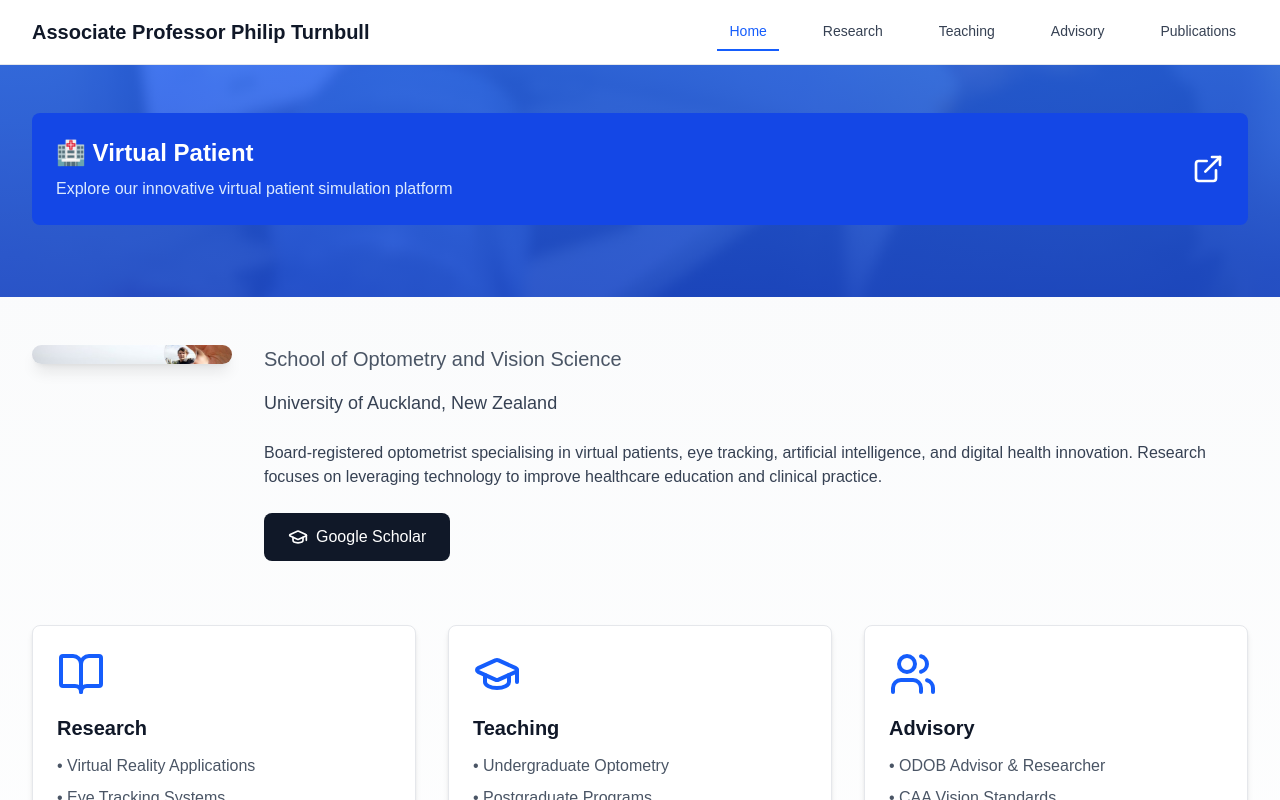
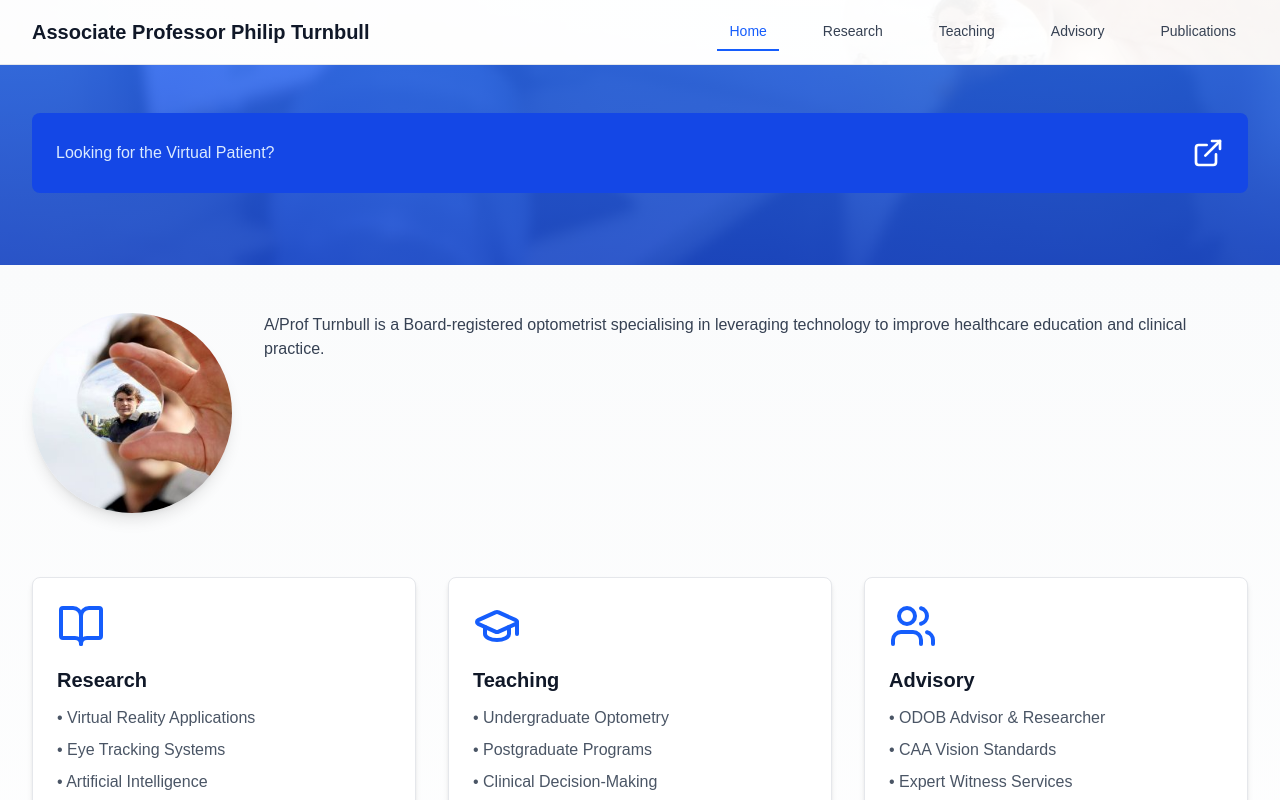
Before and after one commit to fillupt/Work-Website, a Next.js app: page / in a window 1280 px wide. Shown: the top 800 px of the page. Built offline with nearby package versions, Linux system fonts and the light colour scheme.

Commit message:
Use correct profile photo from Google Scholar and add banner to header background

```diff
--- a/app/components/Header.tsx
+++ b/app/components/Header.tsx
@@ -15,7 +15,12 @@ export default function Header() {
   ];
 
   return (
-    <header className="bg-white border-b border-gray-200 sticky top-0 z-50">
+    <header
+      className="bg-white border-b border-gray-200 sticky top-0 z-50 relative bg-cover bg-center"
+      style={{
+        backgroundImage: "linear-gradient(rgba(255, 255, 255, 0.95), rgba(255, 255, 255, 0.95)), url('/images/header-banner.jpg')"
+      }}
+    >
       <nav className="max-w-7xl mx-auto px-4 sm:px-6 lg:px-8">
         <div className="flex justify-between items-center h-16">
           <Link href="/" className="text-xl font-bold text-gray-900">
--- a/app/page.tsx
+++ b/app/page.tsx
@@ -14,8 +14,7 @@ export default function Home() {
           <div className="bg-blue-700 rounded-lg p-6 mb-6 hover:bg-blue-800 transition-colors">
             <Link href="https://virtualpatient.co.nz" target="_blank" rel="noopener noreferrer" className="flex items-center justify-between">
               <div>
-                <h2 className="text-2xl font-bold mb-2">🏥 Virtual Patient</h2>
-                <p className="text-blue-100">Explore our innovative virtual patient simulation platform</p>
+                <p className="text-blue-100">Looking for the Virtual Patient? </p>
               </div>
               <ExternalLink className="w-8 h-8" />
             </Link>
@@ -30,7 +29,7 @@ export default function Home() {
           <div className="flex flex-col md:flex-row gap-8 items-start">
             <div className="flex-shrink-0">
               <Image
-                src="/images/profile.jpg"
+                src="/images/profile-photo.jpg"
                 alt="Associate Professor Philip Turnbull"
                 width={200}
                 height={200}
@@ -39,26 +38,10 @@ export default function Home() {
               />
             </div>
             <div className="flex-1">
-              <p className="text-xl text-gray-600 mb-4">
-                School of Optometry and Vision Science
-              </p>
-              <p className="text-lg text-gray-700 mb-6">
-                University of Auckland, New Zealand
-              </p>
               <p className="text-gray-700 mb-6">
-                Board-registered optometrist specialising in virtual patients, eye tracking,
-                artificial intelligence, and digital health innovation. Research focuses on
+                A/Prof Turnbull is a Board-registered optometrist specialising in
                 leveraging technology to improve healthcare education and clinical practice.
               </p>
-              <Link
-                href="https://scholar.google.com/citations?user=x8jeZnwAAAAJ&hl=en"
-                target="_blank"
-                rel="noopener noreferrer"
-                className="inline-flex items-center gap-2 bg-gray-900 text-white px-6 py-3 rounded-lg hover:bg-gray-800 transition-colors"
-              >
-                <GraduationCap className="w-5 h-5" />
-                Google Scholar
-              </Link>
             </div>
           </div>
         </section>
```
Also changed, not shown: public/images/header-banner.jpg (renamed from public/images/profile.jpg), public/images/profile-photo.jpg (added).
